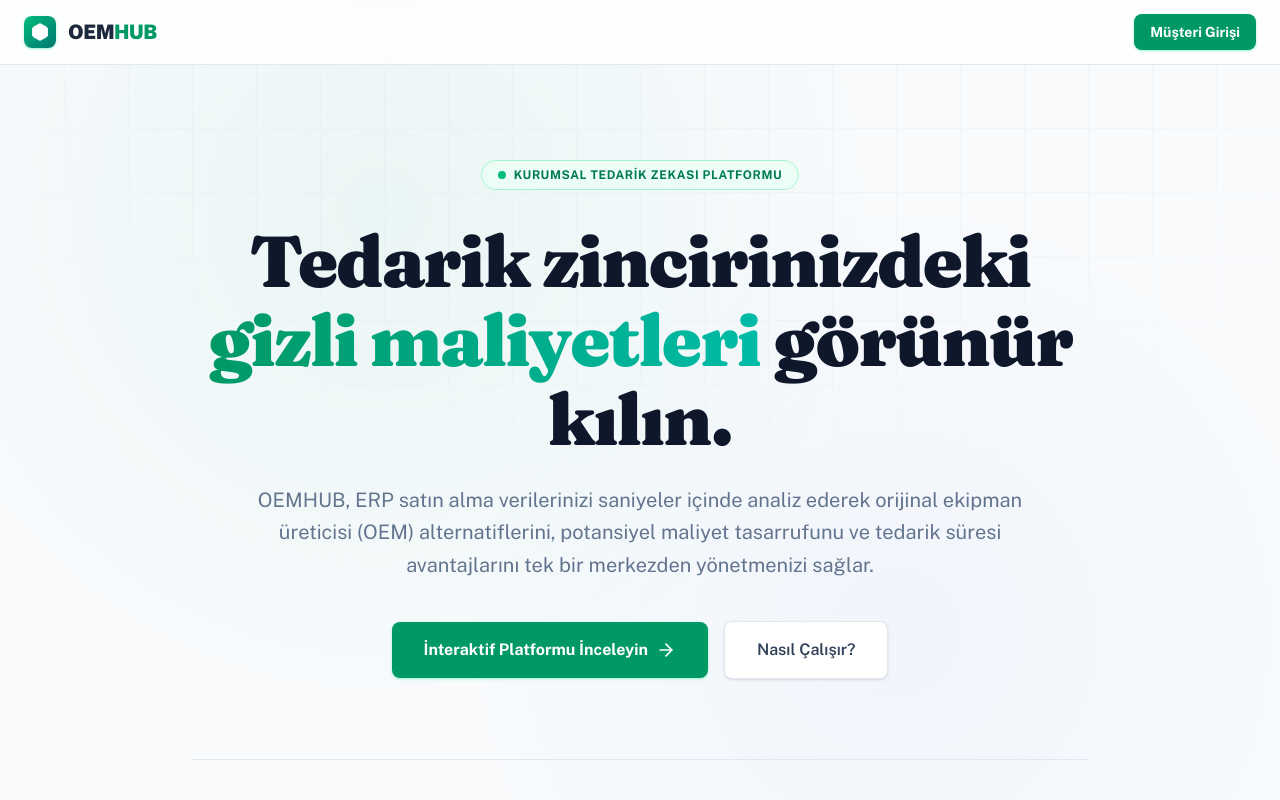
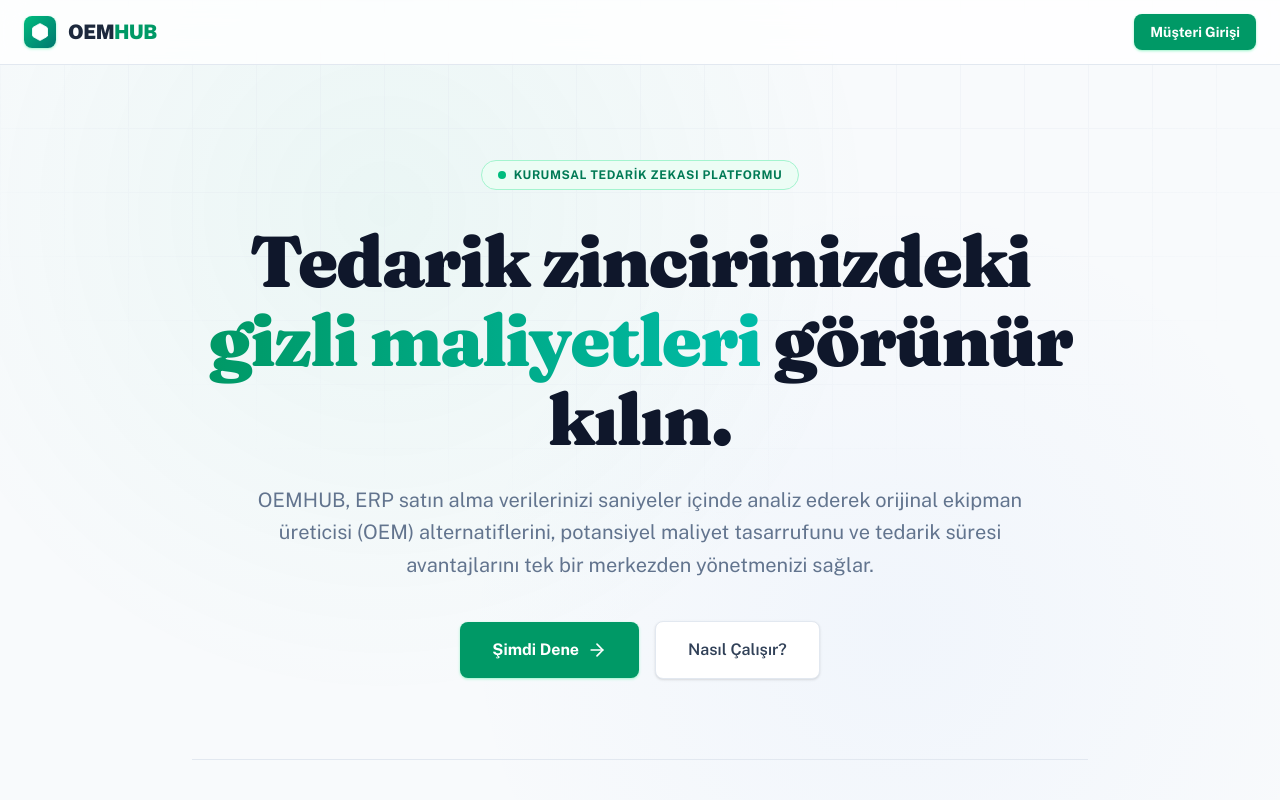
Before and after one commit to erendagasan/oem, a Next.js app: page / in a window 1280 px wide. Shown: the top 800 px of the page. Built offline with nearby package versions, Linux system fonts and the light colour scheme.

Commit message:
fix: change landing page CTA buttons to 'Şimdi Dene'

```diff
--- a/app/page.tsx
+++ b/app/page.tsx
@@ -169,7 +169,7 @@ export default function LandingPage() {
                 href="/login"
                 className="w-full sm:w-auto inline-flex justify-center items-center gap-2 rounded-lg bg-emerald-600 hover:bg-emerald-500 text-white px-8 py-4 text-base font-bold transition-all shadow-sm shadow-emerald-200 hover:shadow-md hover:shadow-emerald-200/50"
               >
-                İnteraktif Platformu İnceleyin
+                Şimdi Dene
                 <ArrowRight className="h-5 w-5" />
               </Link>
               <a
@@ -732,7 +732,7 @@ export default function LandingPage() {
             href="/login"
             className="inline-flex items-center gap-2 rounded-lg bg-emerald-600 hover:bg-emerald-500 text-white px-8 py-4 text-lg font-bold transition-all shadow-sm shadow-emerald-200 hover:shadow-md hover:shadow-emerald-200/50"
           >
-            Kurumsal Giriş
+            Şimdi Dene
             <ArrowRight className="h-5 w-5" />
           </Link>
           <p className="mt-6 text-sm text-slate-400">
```
